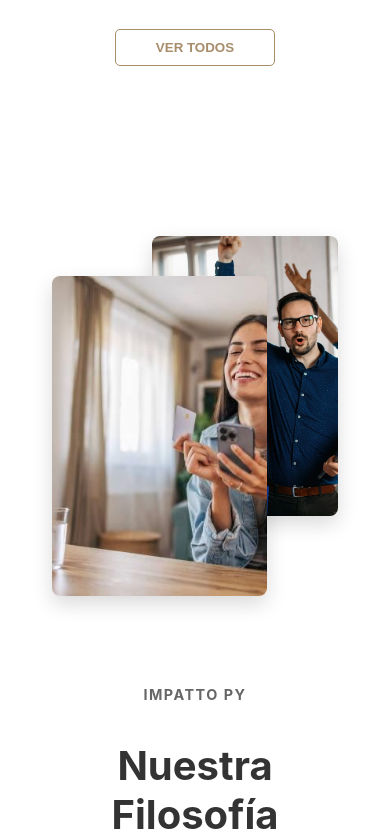
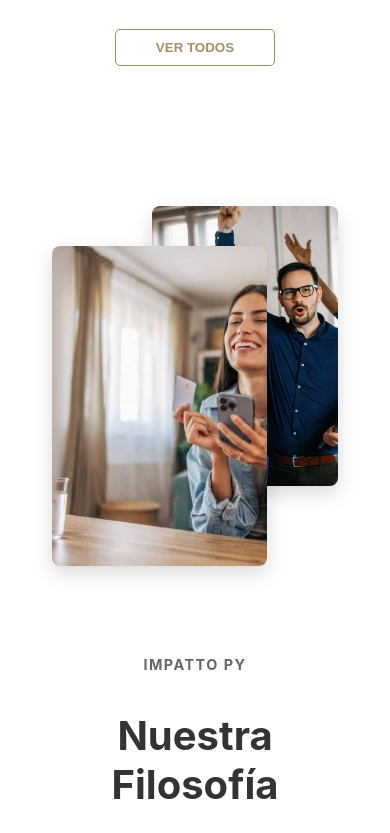
Before and after one commit to Javiermu97/impattopyproyect, a Next.js app: page / in a window 390 px wide. Shown: the part 1156-1989 px from the top of the page. Built offline with nearby package versions, Linux system fonts and the light colour scheme; no server answers; the database is empty.

Commit message:
Primer commit: proyecto Flutter

```diff
--- a/app/globals.css
+++ b/app/globals.css
@@ -2551,3 +2551,17 @@ body {
     right: auto;
   }
 }
+
+/* ======================= */
+/* Ajustes responsive para móviles/tablets */
+/* ======================= */
+@media (max-width: 992px) {
+  .philosophy-section {
+    margin-top: 10px;
+    padding-top: 50px;
+  }
+
+  .home-products-section {
+    margin-bottom: 20px !important;
+  }
+}
```
